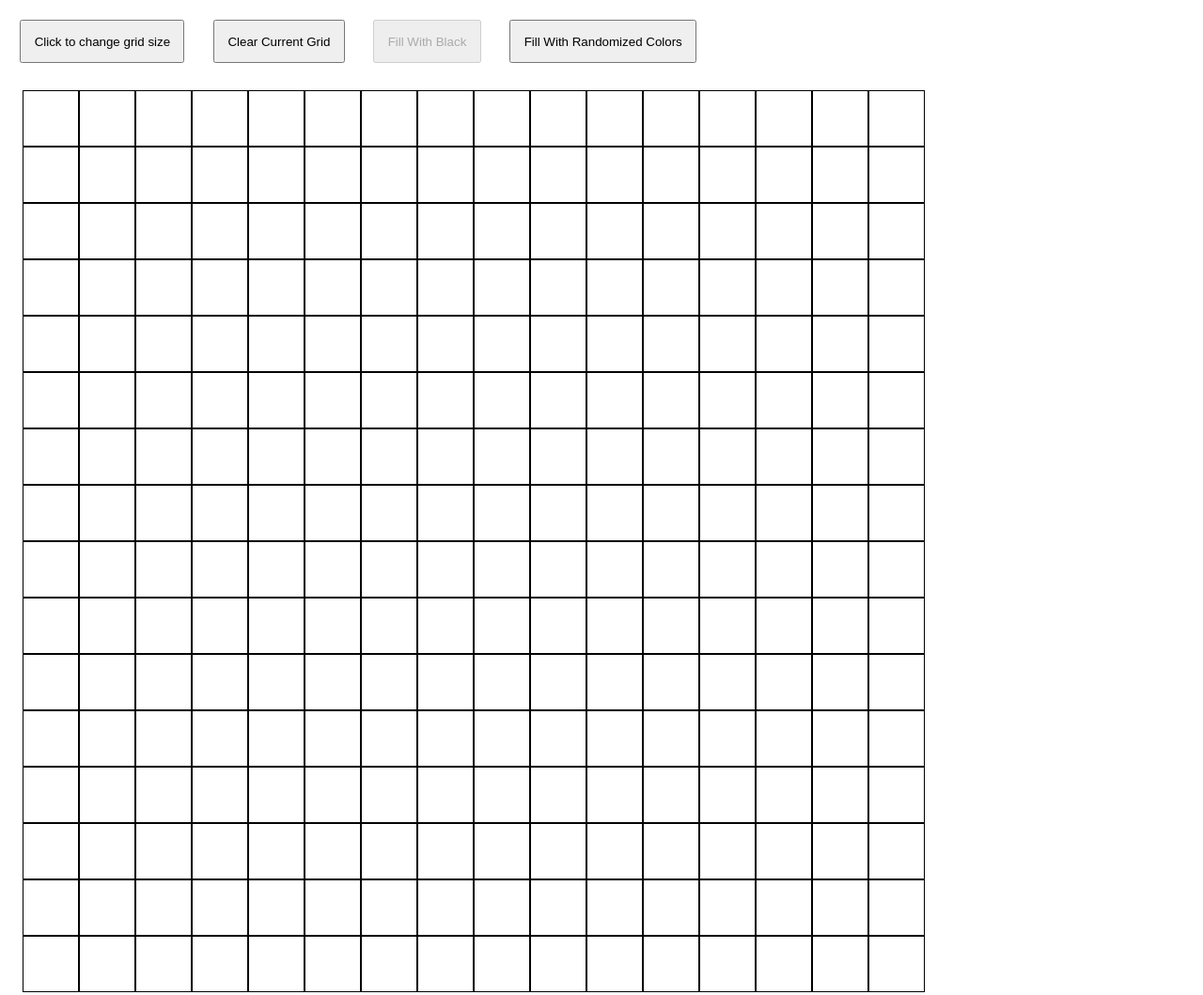
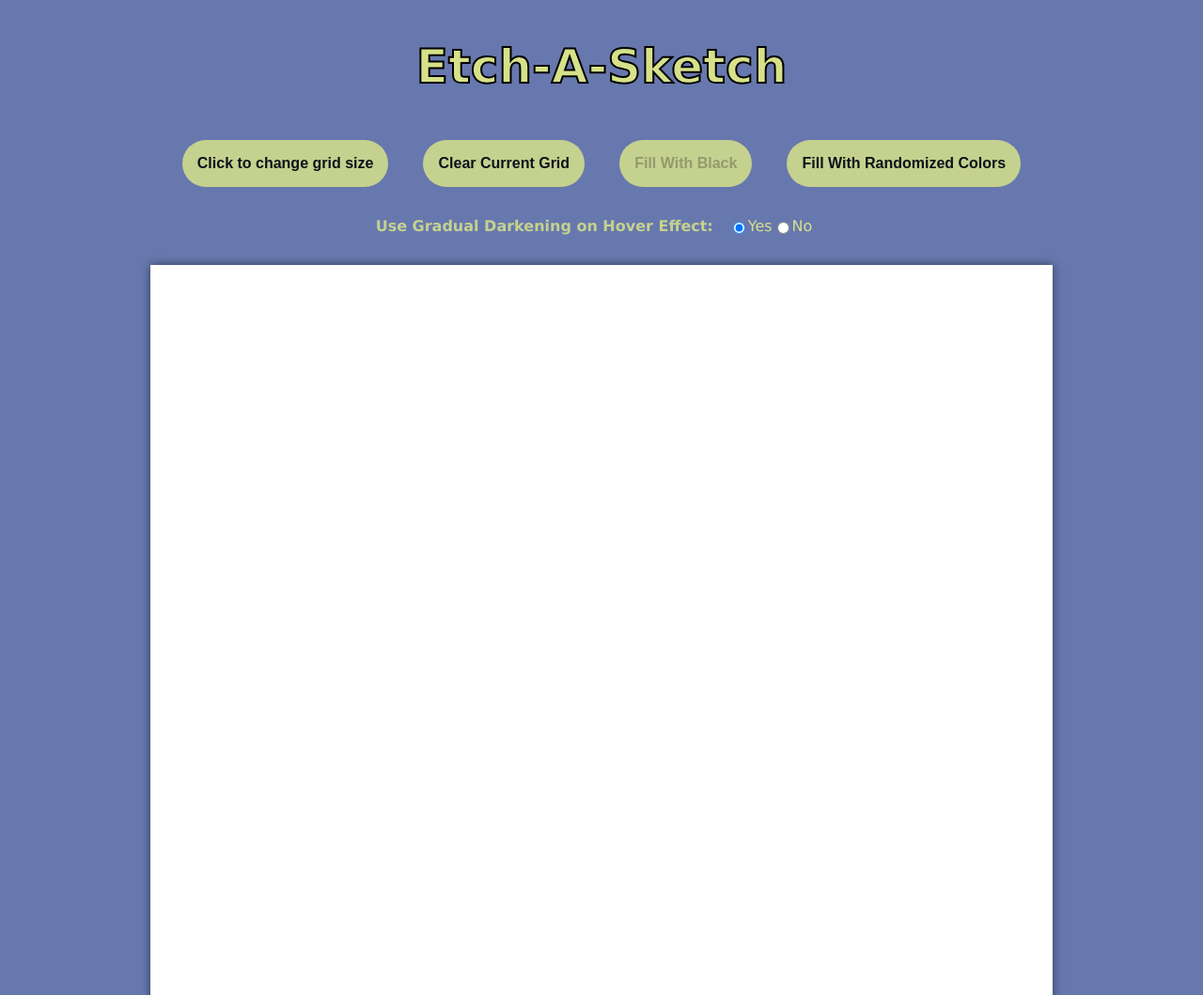
Before and after one commit to khenson631/etch-a-sketch, a plain HTML site: page index.html in a window 1280 px wide. Shown: the top 1059 px of the page at 94% size. Drawn offline with Linux system fonts and the light colour scheme.

Commit message:
Update to UI, opacity bug fix, gradual darkening option Make the UI prettier Fix bug with opacity not being reset properly Make gradual darkening feature optional

```diff
--- a/index.html
+++ b/index.html
@@ -7,12 +7,26 @@
     <link rel="stylesheet" href="style.css">
 </head>
 <body>
-    <button id="grid_size_button">Click to change grid size</button>
-    <button id="reset_grid_button">Clear Current Grid</button>
-    <button id="black_color_button">Fill With Black</button>
-    <button id="randomize_color_button">Fill With Randomized Colors</button>
+    <title>Etch-A-Sketch</title>
+    <h1>Etch-A-Sketch</h1>
+    <div class="button_container">
+        <button id="grid_size_button">Click to change grid size</button>
+        <button id="reset_grid_button">Clear Current Grid</button>
+        <button id="black_color_button">Fill With Black</button>
+        <button id="randomize_color_button">Fill With Randomized Colors</button>
+        <div class="radio_container">
+            <p id="gradual_darkening">Use Gradual Darkening on Hover Effect:</p>
+            <div class="radio_button_container">
+                <input type="radio" id="Yes" name="Gradual" value="Yes" checked>
+                <label for="Yes">Yes</label>
+                <input type="radio" id="No" name="Gradual" value="No">
+                <label for="Yes">No</label>
+            </div>
+        </div>
+    </div>
 
     <div class="grid_container"></div>
+    <footer>Designed by <a href="https://github.com/khenson631" target="_blank">Kyle Henson</a></footer>
 
     <!-- Link to JavaScript file -->
     <script src="javascript.js"></script>
--- a/javascript.js
+++ b/javascript.js
@@ -44,9 +44,7 @@ document.querySelector("#black_color_button").addEventListener('click', () => {
 function enableHoverEffect() {
     const gridboxElements = document.querySelectorAll(`[id^="${prefix}"]`);
     gridboxElements.forEach(element => {
-
         let mouseoverCount = .1;
-
         element.addEventListener('mouseover',(event) => {
             if (randomizeColor == true) {
                 event.target.style.backgroundColor = random_rgba();
@@ -56,11 +54,17 @@ function enableHoverEffect() {
             }
 
             // make square progressively darker
-            if (mouseoverCount < 1) {
-                mouseoverCount = mouseoverCount + .1;
-                element.style.opacity = mouseoverCount;
-                event.target.style.opacity = mouseoverCount;
-             }
+            let gradualDarkeningEffect = document.querySelector('input[name="Gradual"]:checked').value;
+            if (gradualDarkeningEffect == 'Yes'){
+                if (mouseoverCount < 1) {
+                    mouseoverCount = mouseoverCount + .1;
+                    element.style.opacity = mouseoverCount;
+                    event.target.style.opacity = mouseoverCount;
+                 }
+            }
+            else {
+                event.target.style.opacity = 1;
+            }
         });
     });
 }
@@ -98,6 +102,7 @@ resetGridButton.addEventListener('click', () => {
     const gridboxElements = document.querySelectorAll(`[id^="${prefix}"]`);
     gridboxElements.forEach(element => {
             element.style.backgroundColor = "white";
+            element.style.opacity = 1;
     })
 })
 
--- a/style.css
+++ b/style.css
@@ -1,13 +1,33 @@
+body {
+    display: flex;
+    flex-direction: column;
+    align-items: center;
+    background-color: rgb(103, 120, 174);
+    font-family:Verdana, Geneva, Tahoma, sans-serif;
+
+}
+
+h1 {
+    text-align: center;
+    color:rgb(214, 225, 137);
+    font-size: 50px;
+    font-weight:bolder;
+    -webkit-text-stroke: 2px black;
+}
+
+
 .grid_container {
     margin: 1em;
     display: flex;
     flex-wrap: wrap;
     width: 960px;
     height: 960px;
+    background-color: white;
+    box-shadow: rgba(0, 0, 0, 0.5) 0 0 10px;
 }
 
 .grid_container > div {
-    border: 1px solid black;
+    /* border: 1px solid black; */
     aspect-ratio: 1 / 1;
     box-sizing: border-box;
 }
@@ -15,4 +35,46 @@
 button {
     padding: 1em;
     margin: 1em;
+    font-size: 1em;
+    font-weight: bold;
+    background-color: rgb(214, 225, 137);
+    border: none;
+    border-radius:50px;
+    opacity: .85;
 }
+
+button:hover {
+    opacity: 1;
+}
+
+footer {
+    padding:1rem;
+    font-size: 20px;
+}
+
+.radio_container {
+    display: flex;
+    padding: 0;
+    align-items: center;
+    justify-content: center;
+    height: auto;
+}
+
+.radio_button_container {
+    display: flex;
+    align-items: center;
+    padding: 1em;
+    color: rgb(214, 225, 137);
+}
+
+#gradual_darkening {
+    /* padding: 1em; */
+    /* padding-right: .5em;; */
+    /* margin: 1em; */
+    color: rgb(214, 225, 137);
+    width: fit-content;
+    font-weight: bold;
+    font-size: 1em;
+    opacity: .85;
+
+}
```
